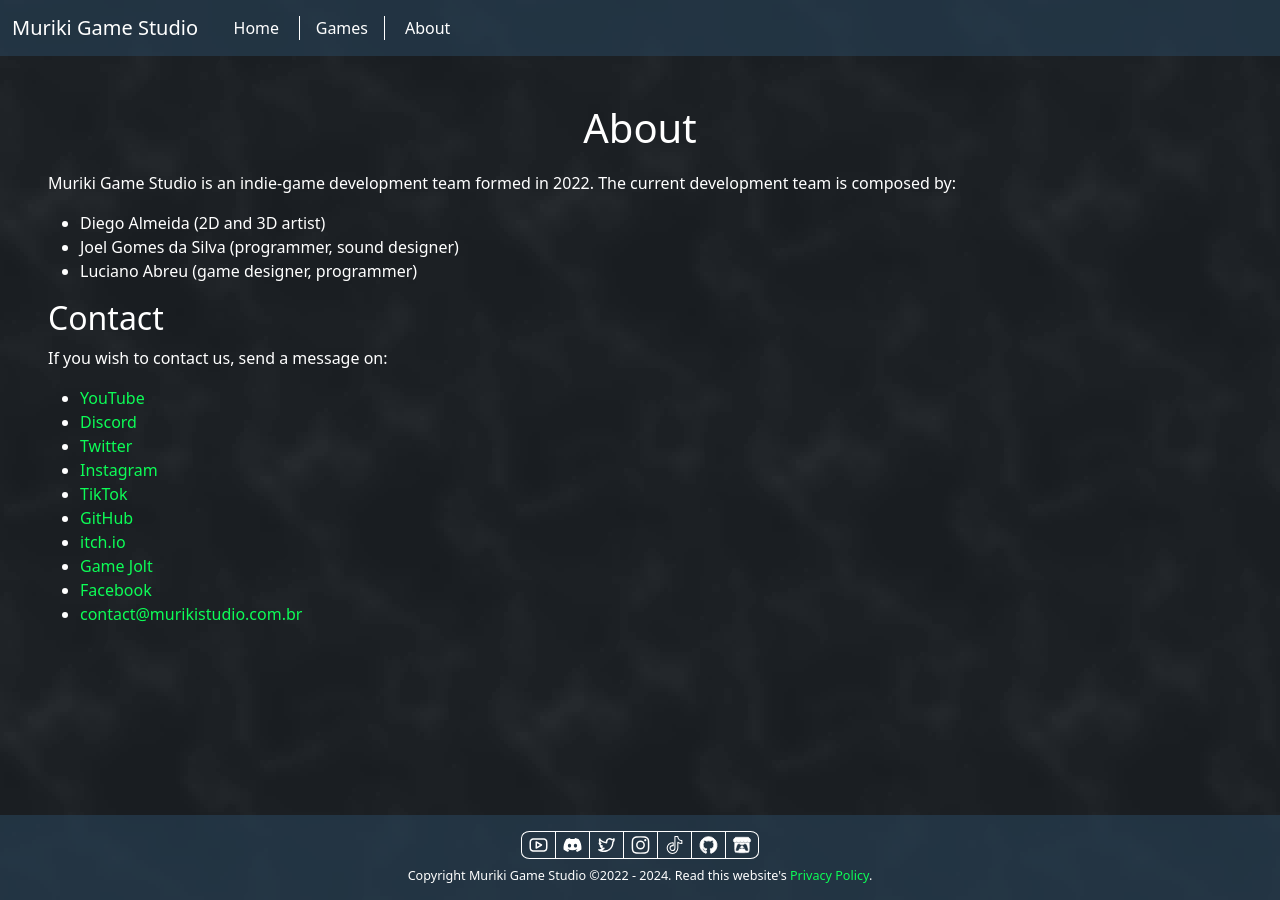
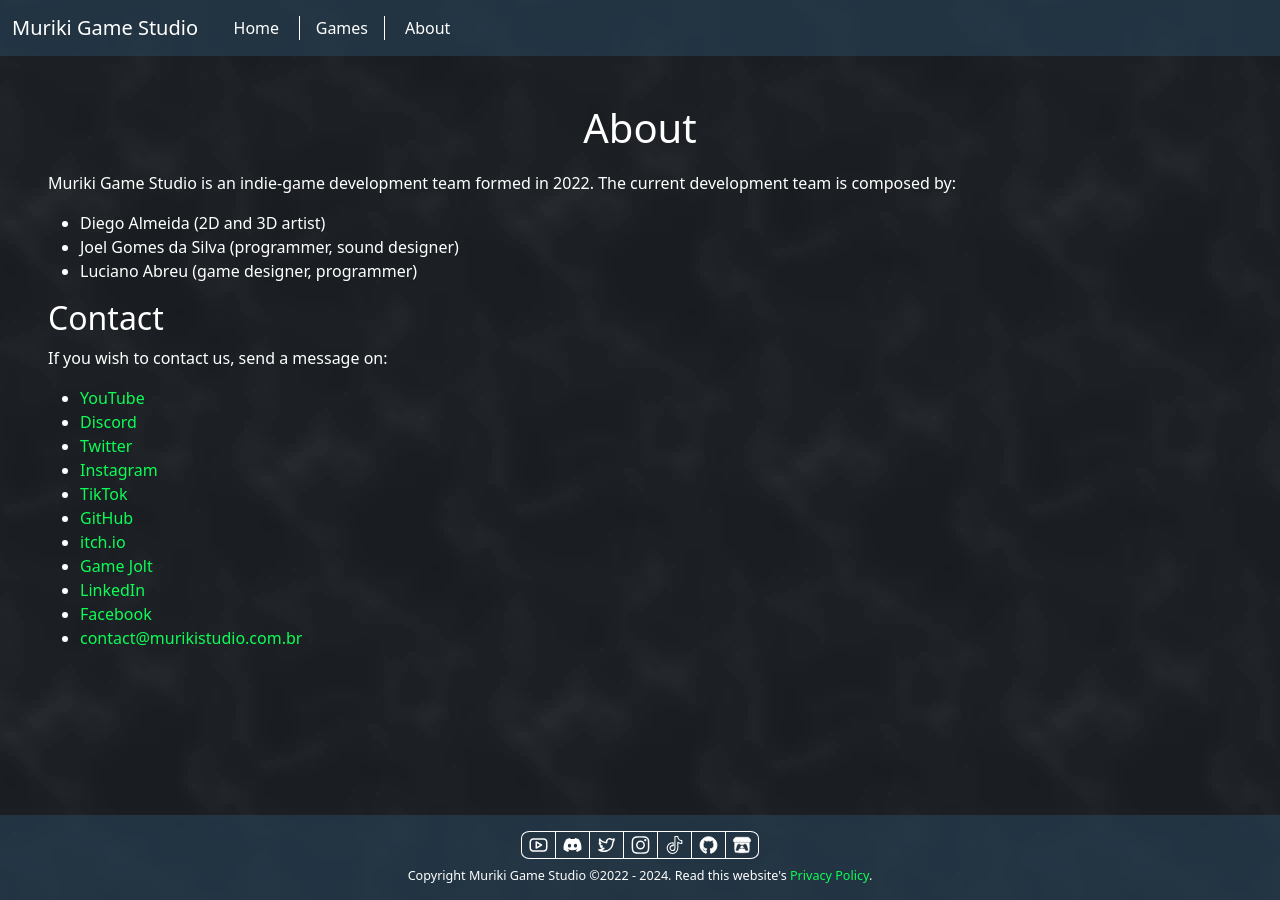
Before and after one commit to murikistudio/murikistudio.com.br, a Jekyll site: the page built from pages/about.md, in a window 1280 px wide. Built offline with Jekyll 4.4.1, drawn with Linux system fonts in a browser that asks for light colours.

Commit message:
Update contact.yml

```diff
--- a/_data/contact.yml
+++ b/_data/contact.yml
@@ -30,6 +30,10 @@
   icon: gamejolt
   show_on_footer: false
   url: "https://gamejolt.com/@murikistudio"
+- name: LinkedIn
+  icon: linkedin
+  show_on_footer: false
+  url: "https://www.linkedin.com/company/murikistudio"
 - name: Facebook
   icon: facebook
   show_on_footer: false
```
